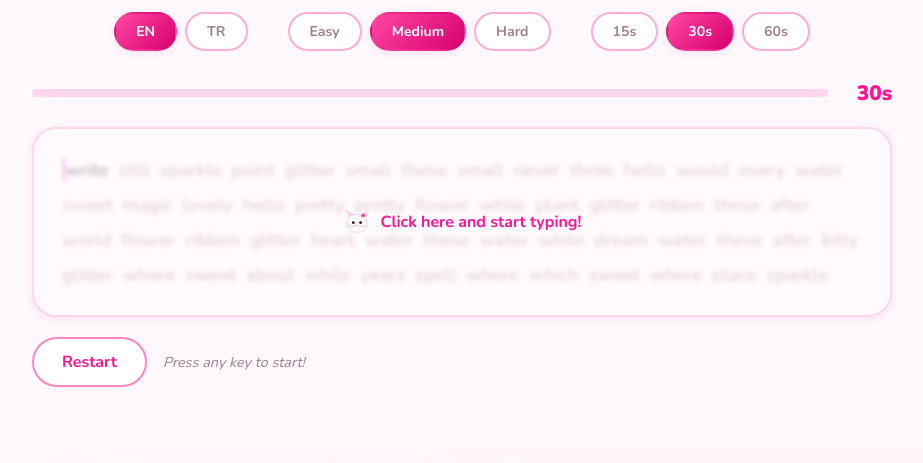
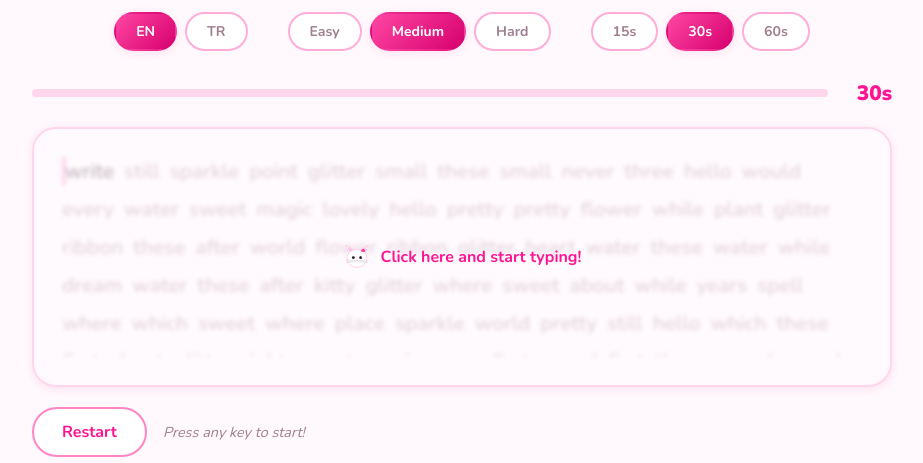
Before and after one commit to codedbyelif/kitty-type, a Next.js app: page / in a window 1280 px wide. Shown: the part 1064-1527 px from the top of the page, without its empty margins (178-1101 px from the left). Built offline with nearby package versions, Linux system fonts and the light colour scheme; no server answers; the database is empty.

Commit message:
feat: enlarge typing test word box — bigger min-height and larger font size

```diff
--- a/src/components/TypingTest.module.css
+++ b/src/components/TypingTest.module.css
@@ -131,7 +131,7 @@
     border-radius: var(--radius-lg);
     padding: 28px;
     cursor: text;
-    min-height: 160px;
+    min-height: 220px;
     position: relative;
     box-shadow: var(--shadow-sm);
     transition: border-color 0.2s;
@@ -146,13 +146,13 @@
     display: flex;
     flex-wrap: wrap;
     gap: 10px;
-    max-height: 130px;
+    max-height: 200px;
     overflow: hidden;
     user-select: none;
 }
 
 .word {
-    font-size: 1.15rem;
+    font-size: 1.3rem;
     font-weight: 600;
     color: var(--muted);
     transition: color 0.15s;
```
